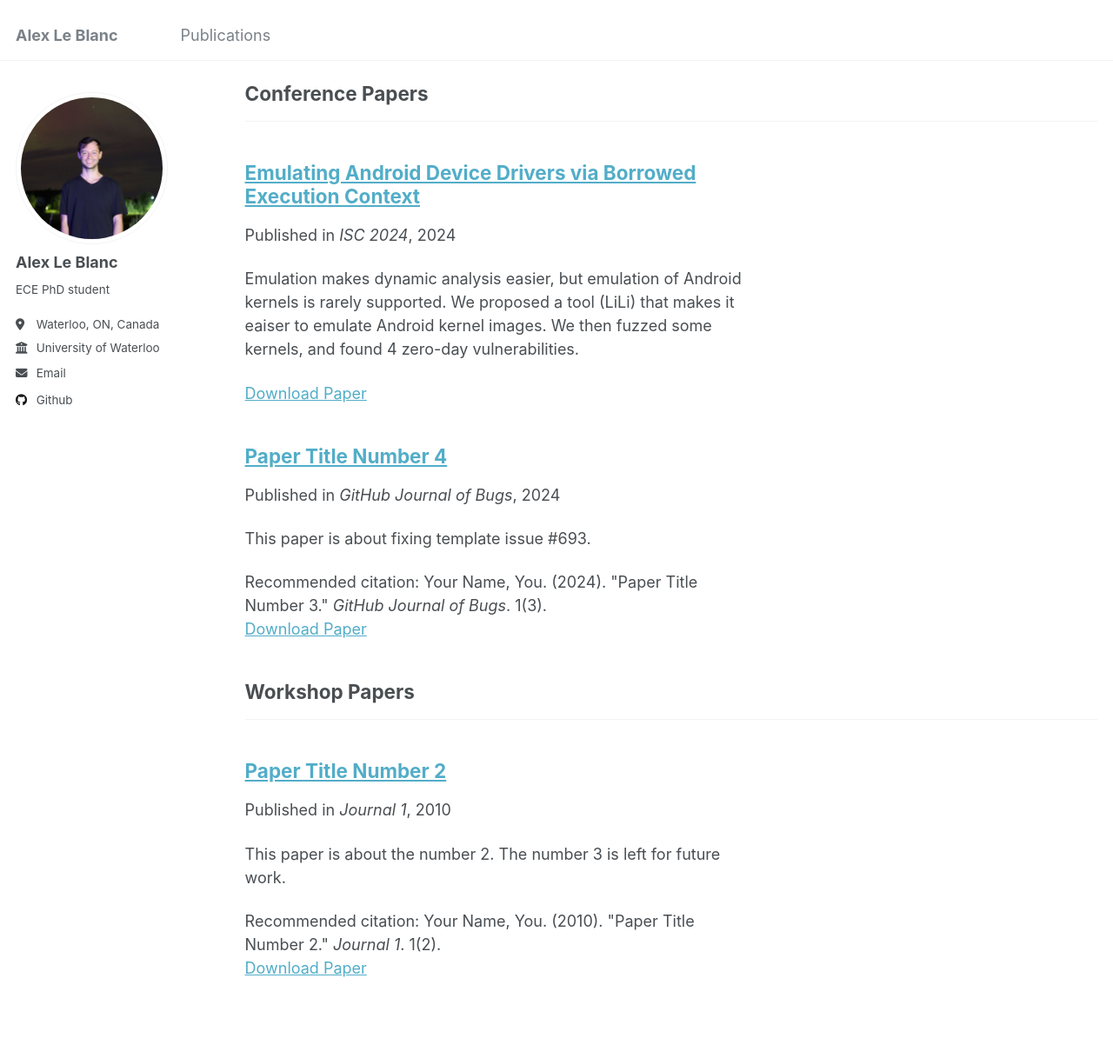
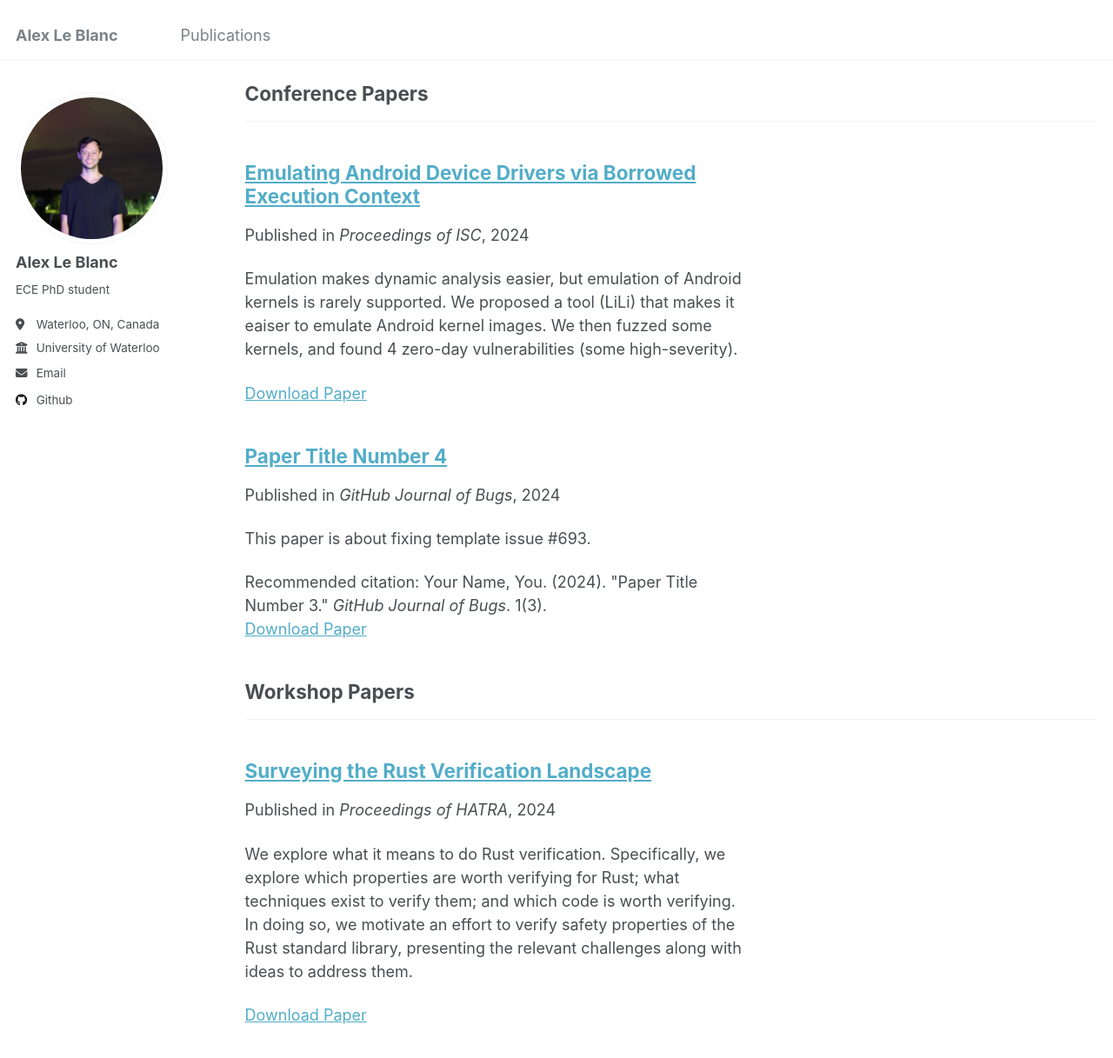
Before and after one commit to AlexLB99/AlexLB99.github.io, a Jekyll site: the page built from _pages/publications.html, in a window 1280 px wide and 1400 px high, scrolled down 475 px. Shown: the top 1217 px of the window at 87% size. Built offline with Jekyll 4.4.1, drawn with Linux system fonts in a browser that asks for light colours.

Commit message:
small edits

```diff
--- a/_publications/2009-10-01-paper-title-number-1.md
+++ b/_publications/2009-10-01-paper-title-number-1.md
@@ -3,9 +3,9 @@ title: "Emulating Android Device Drivers via Borrowed Execution Context"
 collection: publications
 category: conferences
 permalink: /publication/2024-ISC
-excerpt: 'Emulation makes dynamic analysis easier, but emulation of Android kernels is rarely supported. We proposed a tool (LiLi) that makes it eaiser to emulate Android kernel images. We then fuzzed some kernels, and found 4 zero-day vulnerabilities.'
+excerpt: 'Emulation makes dynamic analysis easier, but emulation of Android kernels is rarely supported. We proposed a tool (LiLi) that makes it eaiser to emulate Android kernel images. We then fuzzed some kernels, and found 4 zero-day vulnerabilities (some high-severity).'
 date: 2024-10-24
-venue: 'ISC 2024'
+venue: 'Proceedings of ISC'
 paperurl: 'http://academicpages.github.io/files/2024-ISC.pdf'
 ---
 
--- a/_publications/2010-10-01-paper-title-number-2.md
+++ b/_publications/2010-10-01-paper-title-number-2.md
@@ -1,13 +1,12 @@
 ---
-title: "Paper Title Number 2"
+title: "Surveying the Rust Verification Landscape"
 collection: publications
 category: workshops
-permalink: /publication/2010-10-01-paper-title-number-2
-excerpt: 'This paper is about the number 2. The number 3 is left for future work.'
-date: 2010-10-01
-venue: 'Journal 1'
-paperurl: 'http://academicpages.github.io/files/paper2.pdf'
-citation: 'Your Name, You. (2010). &quot;Paper Title Number 2.&quot; <i>Journal 1</i>. 1(2).'
+permalink: /publication/2024-HATRA
+excerpt: 'We explore what it means to do Rust verification. Specifically, we explore which properties are worth verifying for Rust; what techniques exist to verify them; and which code is worth verifying. In doing so, we motivate an effort to verify safety properties of the Rust standard library, presenting the relevant challenges along with ideas to address them.'
+date: 2024-10-20
+venue: 'Proceedings of HATRA'
+paperurl: 'http://academicpages.github.io/files/2024-HATRA.pdf'
 ---
 
 slidesurl: 'http://academicpages.github.io/files/slides2.pdf'
```
